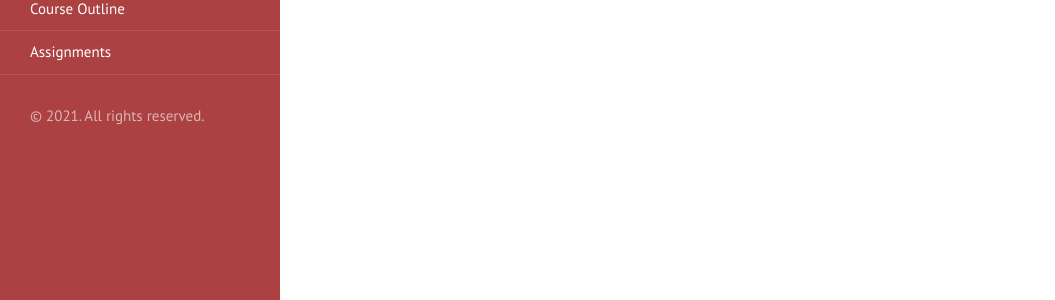
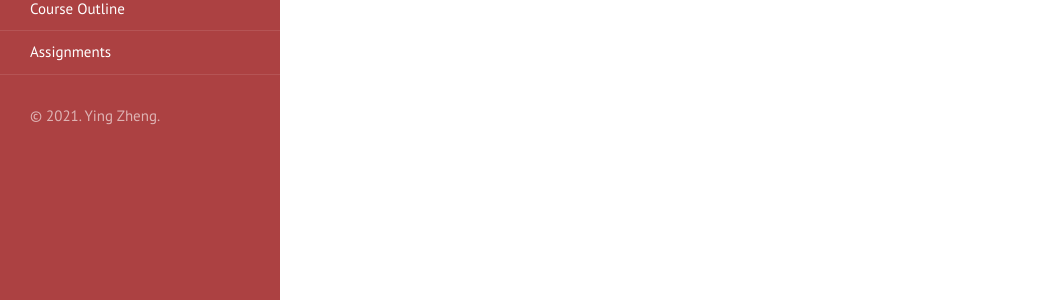
Before and after one commit to yingzheng-econ/Empirical-IO-Course, a Jekyll site: the page built from index.html, in a window 1280 px wide. Shown: the part 270-570 px from the top of the page, without its empty margins (0-1055 px from the left). Built offline with Jekyll 4.4.1, drawn with Linux system fonts in a browser that asks for light colours; the list of posts is cut into pages by our own code.

Commit message:
update sidebar

```diff
--- a/_includes/sidebar.html
+++ b/_includes/sidebar.html
@@ -29,7 +29,7 @@
 
   <div class="sidebar-item">
     <p>
-      &copy; {{ site.time | date: '%Y' }}. All rights reserved.
+      &copy; {{ site.time | date: '%Y' }}. Ying Zheng.
     </p>
   </div>
 </div>
```
